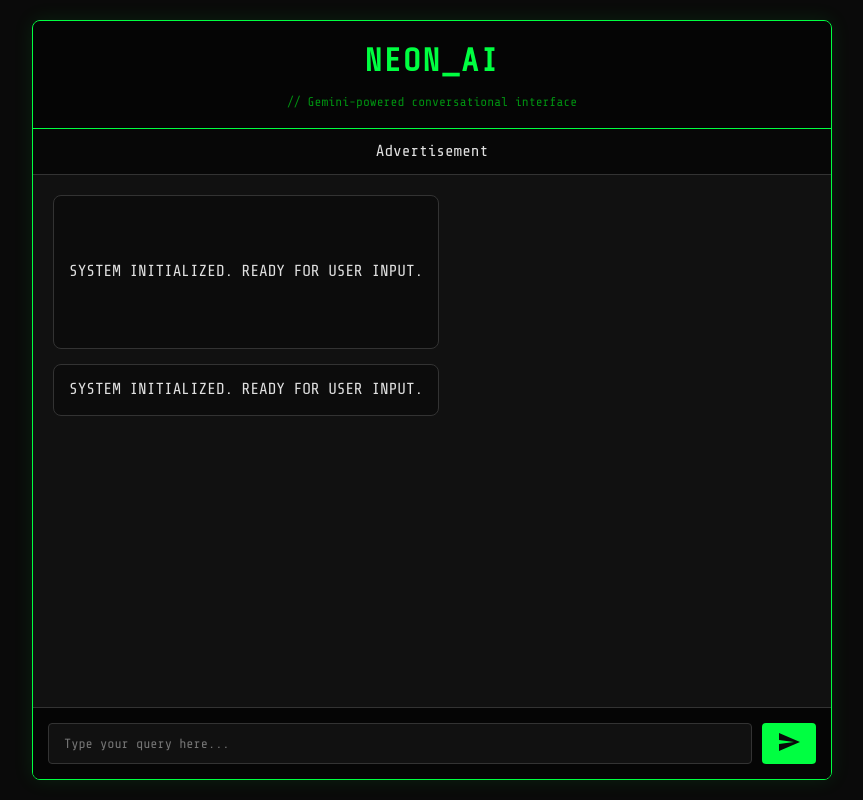
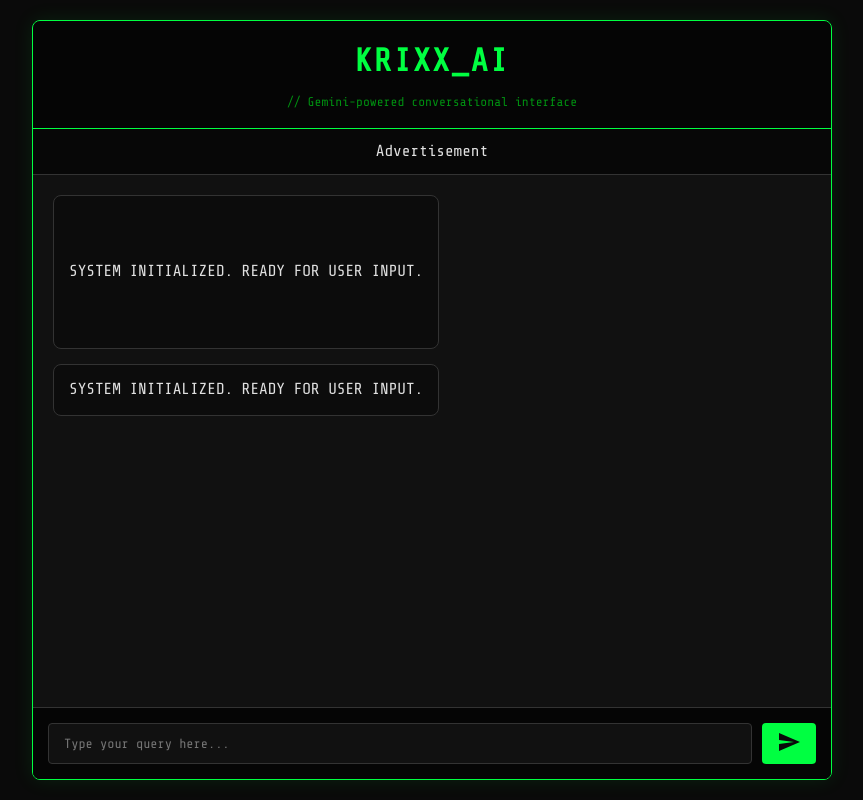
Before and after one commit to ananthakrishnan754/krixxAi, a plain HTML site: page krixxAi/frontend/index.html in a window 1280 px wide. Shown: the whole page, without its empty margins (208-1071 px from the left). Drawn offline with nearby package versions, Linux system fonts and the light colour scheme.

Commit message:
Update index.html

```diff
--- a/krixxAi/frontend/index.html
+++ b/krixxAi/frontend/index.html
@@ -3,14 +3,14 @@
 <head>
     <meta charset="UTF-8">
     <meta name="viewport" content="width=device-width, initial-scale=1.0">
-    <title>Neon AI Chat</title>
+    <title>krixxAI Chat</title>
     <link rel="stylesheet" href="styles.css">
     <link href="https://fonts.googleapis.com/css2?family=Share+Tech+Mono&display=swap" rel="stylesheet">
 </head>
 <body>
     <div class="app-container">
         <header class="app-header">
-            <h1>NEON<span class="blink">_</span>AI</h1>
+            <h1>KRIXX<span class="blink">_</span>AI</h1>
             <p class="subtitle">// Gemini-powered conversational interface</p>
         </header>
 
```
